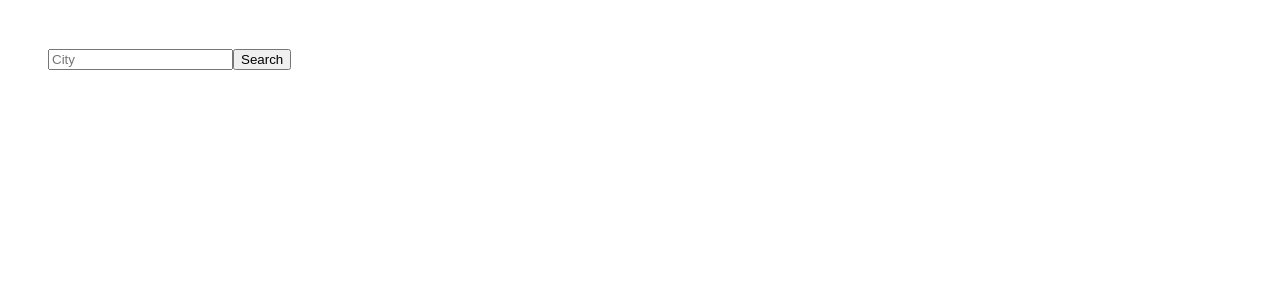
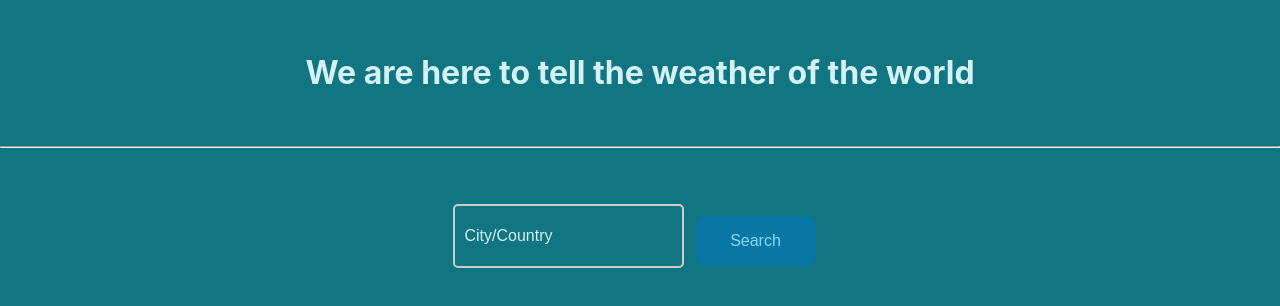
Before and after one commit to moesecc/weather-final, a React (Create React App) app: page / in a window 1280 px wide. Shown: the top 306 px of the page. Built offline with nearby package versions, Linux system fonts and the light colour scheme.

Commit message:
styling1

```diff
--- a/src/App.css
+++ b/src/App.css
@@ -1,3 +1,14 @@
+:root{
+    --bg-color: #117582;
+    --font-color: #D4F1F4;
+}
+
+
+* {
+    background-color: var(--bg-color);
+    color: var(--font-color);
+}
+
 .current {
     display: block;
     justify-content: center;
@@ -14,13 +25,65 @@
 .form {
     padding: 3rem;
     justify-content: center;
+    display: flex;
+    height: 4rem;
+
+}
+
+.h1 {
     display: block;
+    text-align: center;
+    padding: 2rem;
 }
+
+
+.input {
+    padding: 10px;
+    border: 2px solid #ccc;
+    border-radius: 5px;
+    font-size: 16px;
+    color: #8dd9f9;
+    outline: none;
+
+  }
+
+  .input:focus {
+    border-color: #007bff;
+    box-shadow: 0 0 0 0.2rem rgba(0, 123, 255, 0.25);
+  }
+
+  ::placeholder {
+    color: var(--font-color);
+  }
+
+  button {
+    margin: 12px;
+    height: 50px;
+    width: 120px;
+    border-radius: 10px;
+    background: #0977a5;
+    justify-content: center;
+    align-items: center;
+    box-shadow: -5px -5px 15px #D4F1F4, 5px 5px 15px #75E6DA inset 5px 5px 10px #189AB4, inset -5px -5px 10px #05445E;
+    font-family: 'Poppins', sans-serif;
+    border: none;
+    font-size: 16px;
+    color: #8dd9f9;
+    transition: 500ms;
+  }
+
+  button:hover {
+    box-shadow: -5px -5px 15px #75E6DA, 5px 5px 15px #D4F1F4, inset 5px 5px 10px #189AB4, inset -5px -5px 10px #05445E;
+    color: #d6d6d6;
+    transition: 500ms;
+  }
+
 
 .set {
     border-radius: 10px;
     display: block;
     text-align: center;
+    margin: 2rem 5rem 2rem 5rem;
     align-content: center;
 }
 
--- a/src/App.js
+++ b/src/App.js
@@ -15,15 +15,20 @@ function App() {
   };
   return (
     <div className="App">
-      <form onSubmit={handleSubmit} className="form">
+      <h1 className="h1">We are here to tell the weather of the world</h1>
+      <hr />
+      <form onSubmit={handleSubmit}>
+        <div className="form">
           <input
             type="text"
-          placeholder="City"
+            placeholder="City/Country"
+            className="input"
             onChange={(e) => {
               setCity(e.target.value);
             }}
           />
           <button type="submit">Search</button>
+        </div>
         {weatherData && (
           <>
             <h1 className="display">This is {weatherData.location.country}</h1>
```
Lines whose indentation alone changed are shown as unchanged.
